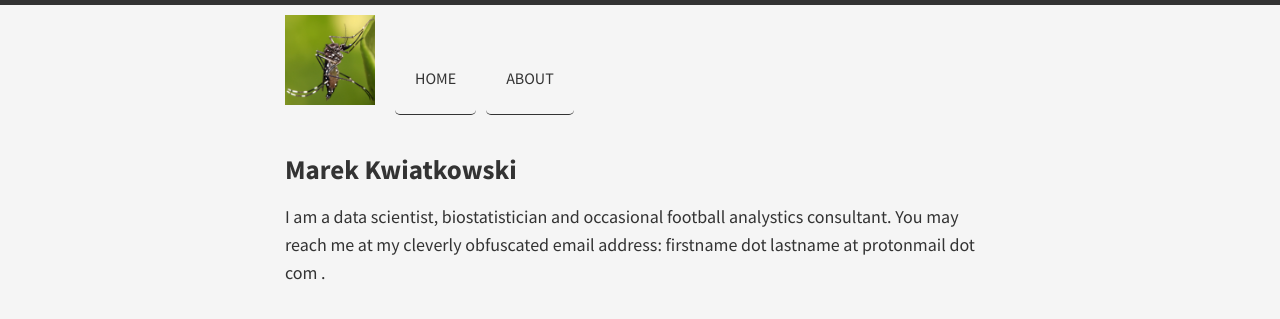
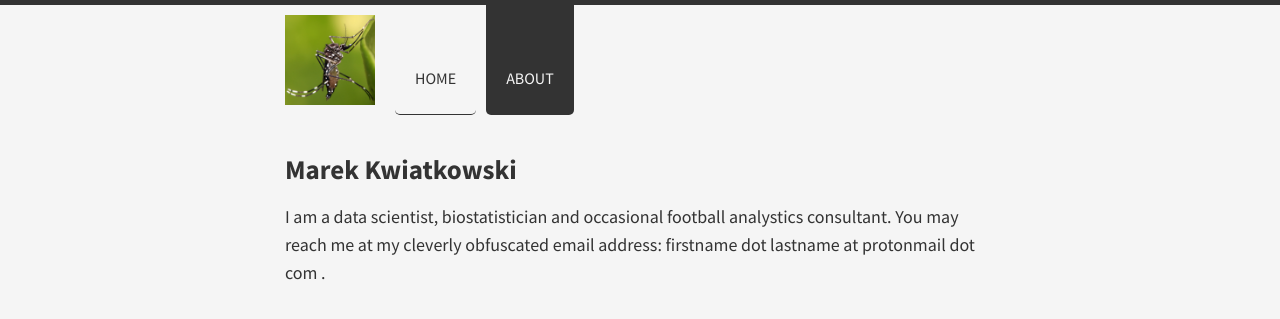
Before and after one commit to huffyhenry/huffyhenry.github.io, a Jekyll site: the page built from about/index.md, in a window 1280 px wide. Shown: the top 319 px of the page. Built offline with Jekyll 4.4.1, drawn with Linux system fonts in a browser that asks for light colours.

Commit message:
Fix the About tab highlight

```diff
--- a/_includes/navigation.html
+++ b/_includes/navigation.html
@@ -1,6 +1,8 @@
 <nav id="main-navigation">
   {% for link in site.data.links %}
   {% if page.title == link.title %}
+  <a href="{{ link.url }}" title="{{ link.title }}" class="current">{{ link.title }}</a>
+  {% elsif link.title == "About" and page.title == "Marek Kwiatkowski" %}
   <a href="{{ link.url }}" title="{{ link.title }}" class="current">{{ link.title }}</a>
   {% else %}
   <a href="{{ link.url }}" title="{{ link.title }}">{{ link.title }}</a>
```
